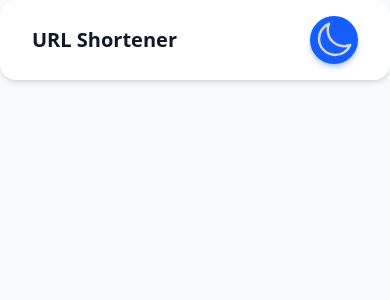
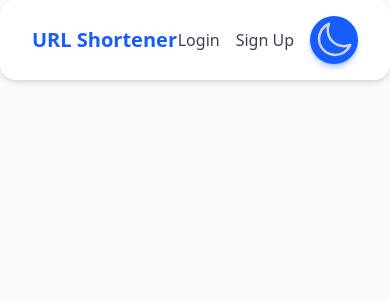
Before and after one commit to pagevamp/laxman-url-shortener-frontend, a Next.js app: page / in a window 390 px wide. Shown: the top 300 px of the page. Built offline with nearby package versions, Linux system fonts and the light colour scheme.

Commit message:
refact/auth: added usePathname to highlight the active link

```diff
--- a/app/components/shared/Navbar.tsx
+++ b/app/components/shared/Navbar.tsx
@@ -2,13 +2,17 @@
 
 import Link from 'next/link';
 import DarkModeToggle from '../DarkModeToggle';
+import { usePathname } from 'next/navigation';
+import clsx from 'clsx';
 
 export default function Navbar() {
   const  user  = false;
 
+  const pathname = usePathname()
+
   return (
     <nav className="absolute w-full flex items-center justify-between px-8 py-4 bg-white dark:bg-gray-900 shadow-md  top-0 z-50 rounded-2xl">
-      <Link href={"/"} className="text-xl font-bold text-gray-900 dark:text-white">URL Shortener</Link>
+      <Link href={"/"} className="text-xl font-bold text-blue-600 dark:text-white">URL Shortener</Link>
 
       <div className="flex items-center gap-4">
         {user ? (
@@ -22,10 +26,10 @@ export default function Navbar() {
           </>
         ) : (
           <>
-            <Link href="/auth/login" className="text-gray-700 dark:text-gray-300 hover:underline hidden md:block">
+            <Link href="/login" className={clsx("text-gray-700 dark:text-gray-300 hover:underline",{'text-blue-600! underline font-bold': pathname === "/login"})}>
               Login
             </Link>
-            <Link href="/auth/register" className="text-gray-700 dark:text-gray-300 hover:underline hidden md:block">
+            <Link href="/register" className={clsx("text-gray-700 dark:text-gray-300 hover:underline",{'text-blue-600! underline font-bold': pathname === "/register"})}>
               Sign Up
             </Link>
           </>
```
Also changed, not shown: app/(auth)/layout.tsx (renamed from app/auth/layout.tsx), app/(auth)/login/page.tsx (renamed from app/auth/login/page.tsx), app/(auth)/register/page.tsx (renamed from app/auth/register/page.tsx).
